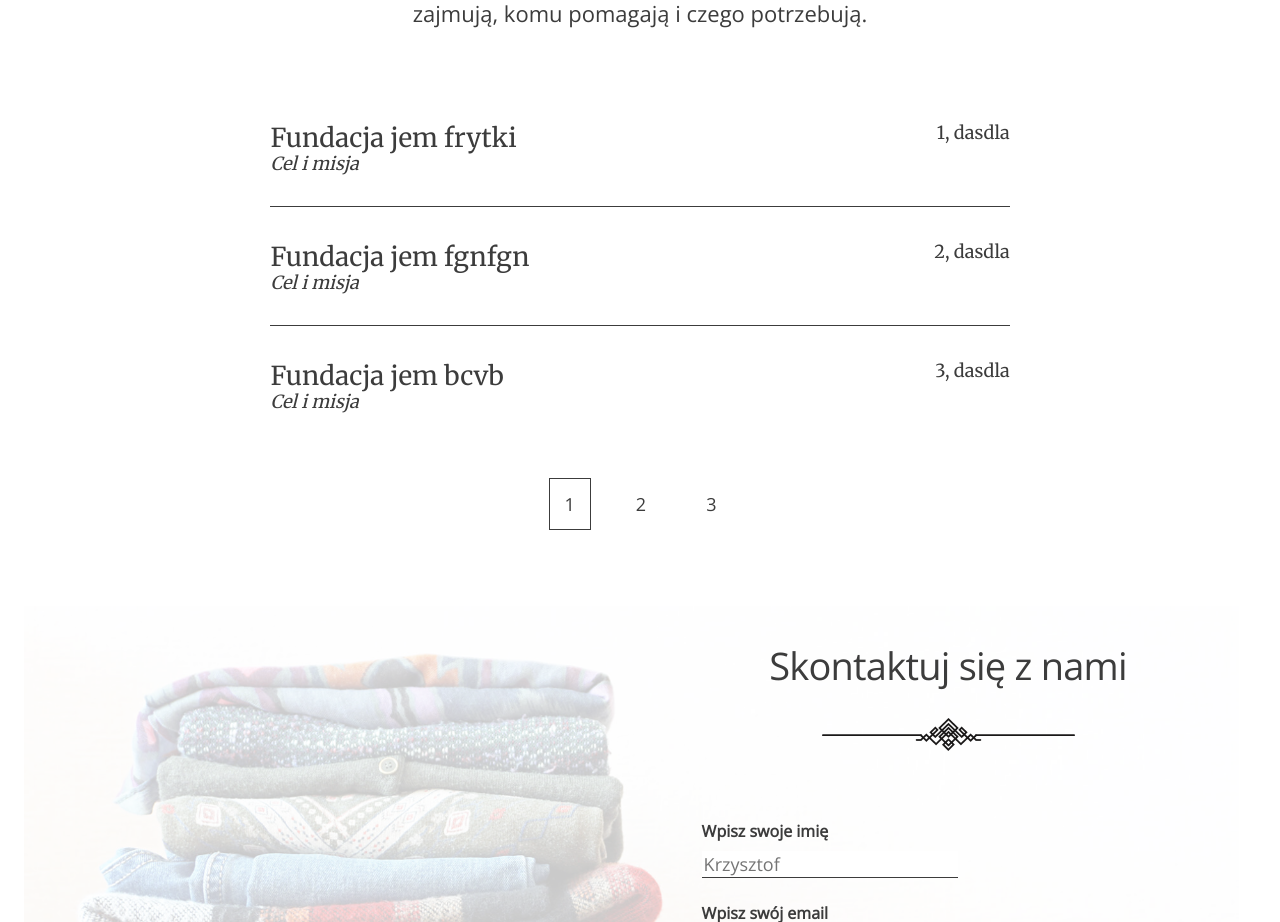
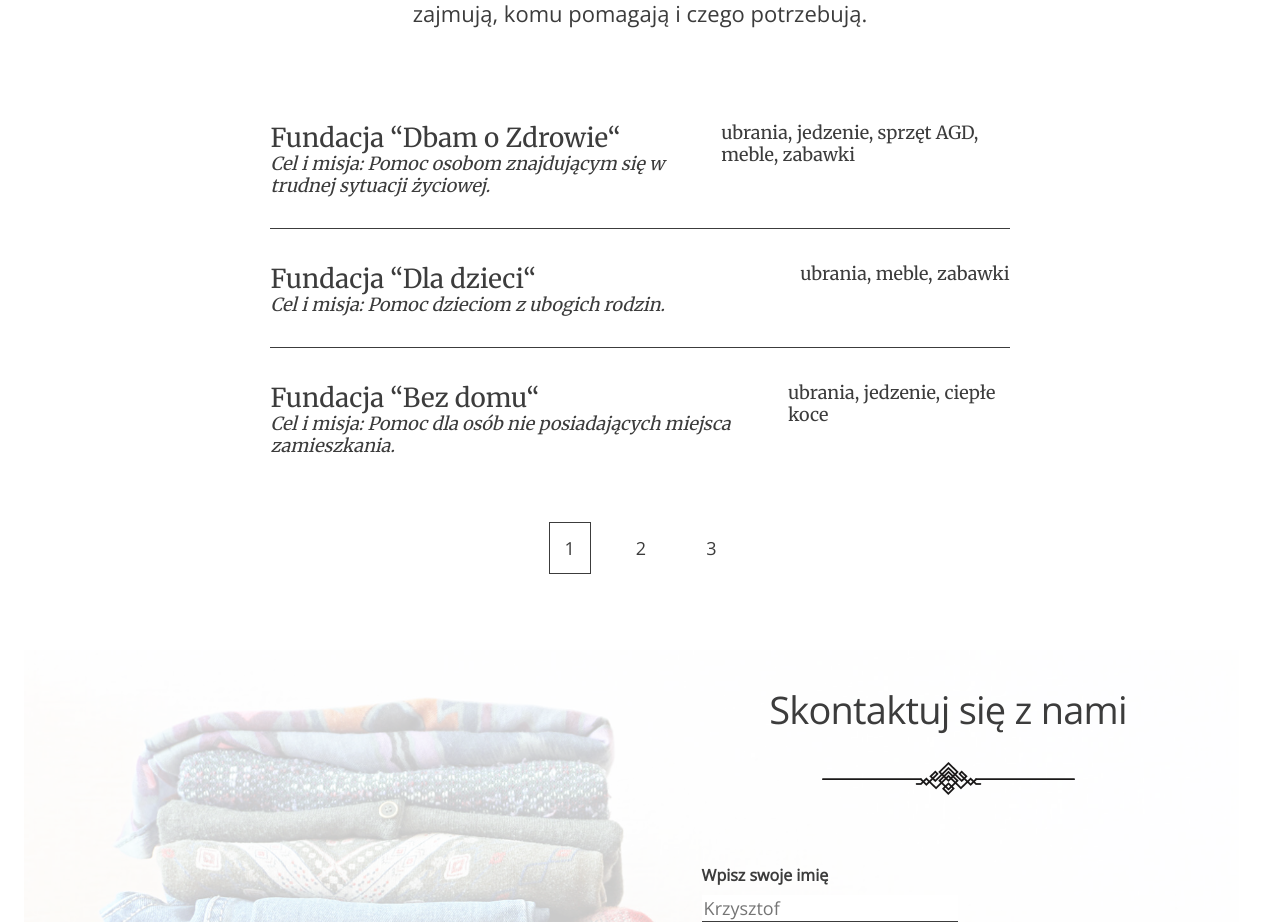
Before and after one commit to andro2ss/OddamDobreRece, a React (Create React App) app: page / in a window 1280 px wide. Shown: the part 3205-4127 px from the top of the page. Built offline with nearby package versions, Linux system fonts and the light colour scheme; no server answers; the database is empty.

Commit message:
changed random texts to lorem

```diff
--- a/src/components/sections/WhoHelp.js
+++ b/src/components/sections/WhoHelp.js
@@ -6,84 +6,84 @@ const dataArray = [
     "W naszej bazie znajdziesz listę zweryfikowanych Fundacji, z którymi współpracujemy. Możesz sprawdzić czym się zajmują, komu pomagają i czego potrzebują.",
     [
       {
-        name: "Fundacja jem frytki",
-        other: "1, dasdla",
+        name: "Fundacja “Dbam o Zdrowie“",
+        other: "ubrania, jedzenie, sprzęt AGD, meble, zabawki",
+        desc: "Cel i misja: Pomoc osobom znajdującym się w trudnej sytuacji życiowej.",
+      },
+      {
+        name: "Fundacja “Dla dzieci“",
+        other: "ubrania, meble, zabawki",
+        desc: "Cel i misja: Pomoc dzieciom z ubogich rodzin.",
+      },
+      {
+        name: "Fundacja “Bez domu“",
+        other: "ubrania, jedzenie, ciepłe koce",
+        desc: "Cel i misja: Pomoc dla osób nie posiadających miejsca zamieszkania.",
+      },
+      {
+        name: "Fundacja “Lorem Impsum 1“",
+        other: "ubrania, jedzenie, ciepłe koce",
         desc: "Cel i misja",
       },
       {
-        name: "Fundacja jem fgnfgn",
-        other: "2, dasdla",
+        name: "Fundacja “Lorem Impsum 2“",
+        other: "ubrania, meble, zabawki",
         desc: "Cel i misja",
       },
       {
-        name: "Fundacja jem bcvb",
-        other: "3, dasdla",
+        name: "Fundacja “Lorem Impsum 3“",
+        other: "ubrania, jedzenie, sprzęt AGD, meble, zabawki",
         desc: "Cel i misja",
       },
       {
-        name: "Fundacja jem sfghdsf",
-        other: "4, dasdla",
+        name: "Fundacja “Lorem Impsum 4“",
+        other: "ubrania, meble, zabawki",
         desc: "Cel i misja",
       },
       {
-        name: "Fundacja jem xv",
-        other: "5, dasdla",
+        name: "Fundacja “Lorem Impsum 5“",
+        other: "ubrania, jedzenie, sprzęt AGD, meble, zabawki",
         desc: "Cel i misja",
       },
       {
-        name: "Fundacja jem df",
-        other: "6, dasdla",
-        desc: "Cel i misja",
-      },
-      {
-        name: "Fundacja jem xbcvc",
-        other: "7, dasdla",
-        desc: "Cel i misja",
-      },
-      {
-        name: "Fundacja jem wefwsfg",
-        other: "8, dasdla",
-        desc: "Cel i misja",
-      },
-      {
-        name: "Fundacja jem asaxs",
-        other: "9, dasdla",
+        name: "Fundacja “Lorem Impsum 6“",
+        other: "ubrania, jedzenie, ciepłe koce",
         desc: "Cel i misja",
       },
     ],
   ],
   [
-    "jkabfdkjasb dkjaskjfdb kjasbfkjaskf bkasbfk askfakf aks fkhafgkh hgf bajfljhgfjad hshb ajdghd jgaj jhfjh ahbfhab afjlhn bafcjhba ",
+    "Lorem ipsum dolor sit amet, consectetur adipiscing elit, sed do eiusmod tempor incididunt ut labore et dolore magna aliqua. Ut enim ad minim veniam, quis nostrud exercitation.",
     [
       {
-        name: "Organizacja jem asaxs",
-        other: "1 askdb as",
-        desc: "asfasfcasdcas",
+        name: "Organizacja “Lorem Ipsum 1”",
+        other: "Ut, aliquam, purus, sit, amet",
+        desc: "Quis varius quam quisque id diam vel quam elementum pulvinar.",
       },
       {
-        name: "Organizacja jem dasdas",
-        other: "2 askdb as",
-        desc: "asfasfcasdcas",
+        name: "Organizacja “Lorem Ipsum 2”",
+        other: "Egestas, sed, tempus",
+        desc: "Hendrerit gravida rutrum quisque non tellus orci ac auctor augue.",
       },
       {
-        name: "Organizacja jem afvsdagv",
-        other: "3 askdb as",
-        desc: "asfasfcasdcas",
+        name: "Organizacja “Lorem Ipsum 3”",
+        other: "Mi, quis, hendrerit, dolor",
+        desc: "Scelerisque in dictum non consectetur a erat nam.",
       },
       {
-        name: "Organizacja jem cvvc",
-        other: "4 askdb as",
-        desc: "asfasfcasdcas",
+        name: "Organizacja “Lorem Ipsum 4”",
+        other: "Mi, quis, hendrerit, dolor",
+        desc: "Hendrerit gravida rutrum quisque non tellus orci ac auctor augue.",
       },
       {
-        name: "Organizacja jem khjkhj",
-        other: "5 askdb as",
-        desc: "asfasfcasdcas",
+        name: "Organizacja “Lorem Ipsum 5“",
+        other: "Ut, aliquam, purus, sit, amet",
+        desc: "Scelerisque in dictum non consectetur a erat nam.",
       },
       {
-        name: "Organizacja jem yiu",
-        other: "6 askdb as",
-        desc: "asfasfcasdcas",
+        name: "Organizacja “Lorem Ipsum 6”",
+        other: "Egestas, sed, tempus",
+        desc: "Quis varius quam quisque id diam vel quam elementum pulvinar.",
       },
     ],
   ],
@@ -91,19 +91,19 @@ const dataArray = [
     "hjda bfjhasdb fjhasd 2342m3 n23khjnkf hj23hjo23r hjsfadouh b83b r4380tb whudfy btrhu04by0234t043y7rftb 4380b 3t7h3 408bgtf0ew3",
     [
       {
-        name: "Zbiórka jem yiu",
-        other: "1 askdb as",
-        desc: "asfasfcasdcas",
+        name: "Zbiórka “Lorem Ipsum 1“",
+        other: "Egestas, sed, tempus",
+        desc: "Scelerisque in dictum non consectetur a erat nam.",
       },
       {
-        name: "Zbiórka jem cvxccvcv",
-        other: "2 askdb as",
-        desc: "asfascxvxcvxcvxcvxcfcasdcas",
+        name: "Zbiórka “Lorem Ipsum 2“",
+        other: "Mi, quis, hendrerit, dolor",
+        desc: "Quis varius quam quisque id diam vel quam elementum pulvinar.",
       },
       {
-        name: "Zbiórka jem asdsad",
-        other: "3 askdb as",
-        desc: "asfasfcasdcas",
+        name: "Zbiórka “Lorem Ipsum 3“",
+        other: "Ut, aliquam, purus, sit, amet",
+        desc: "Hendrerit gravida rutrum quisque non tellus orci ac auctor augue.",
       },
     ],
   ],
```
